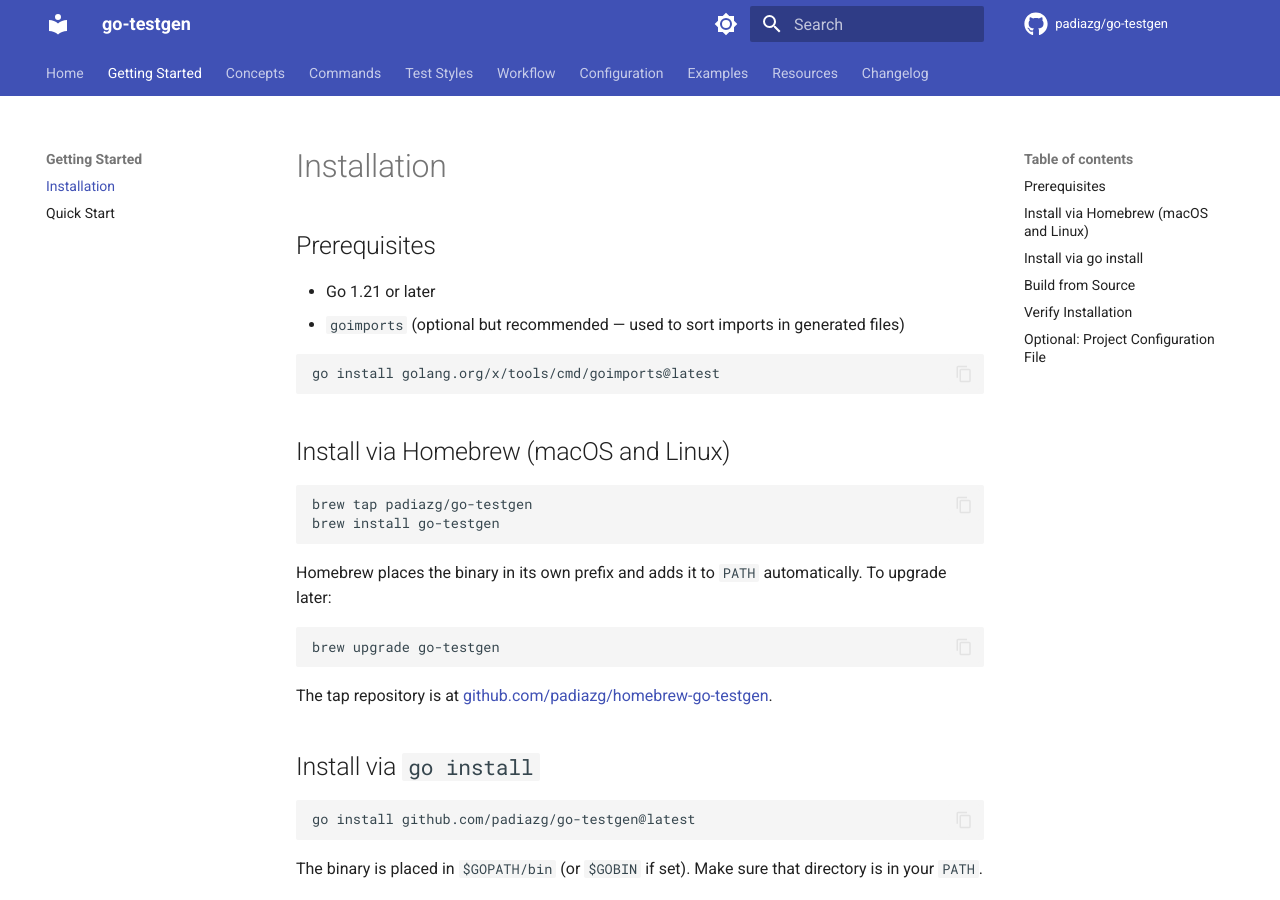
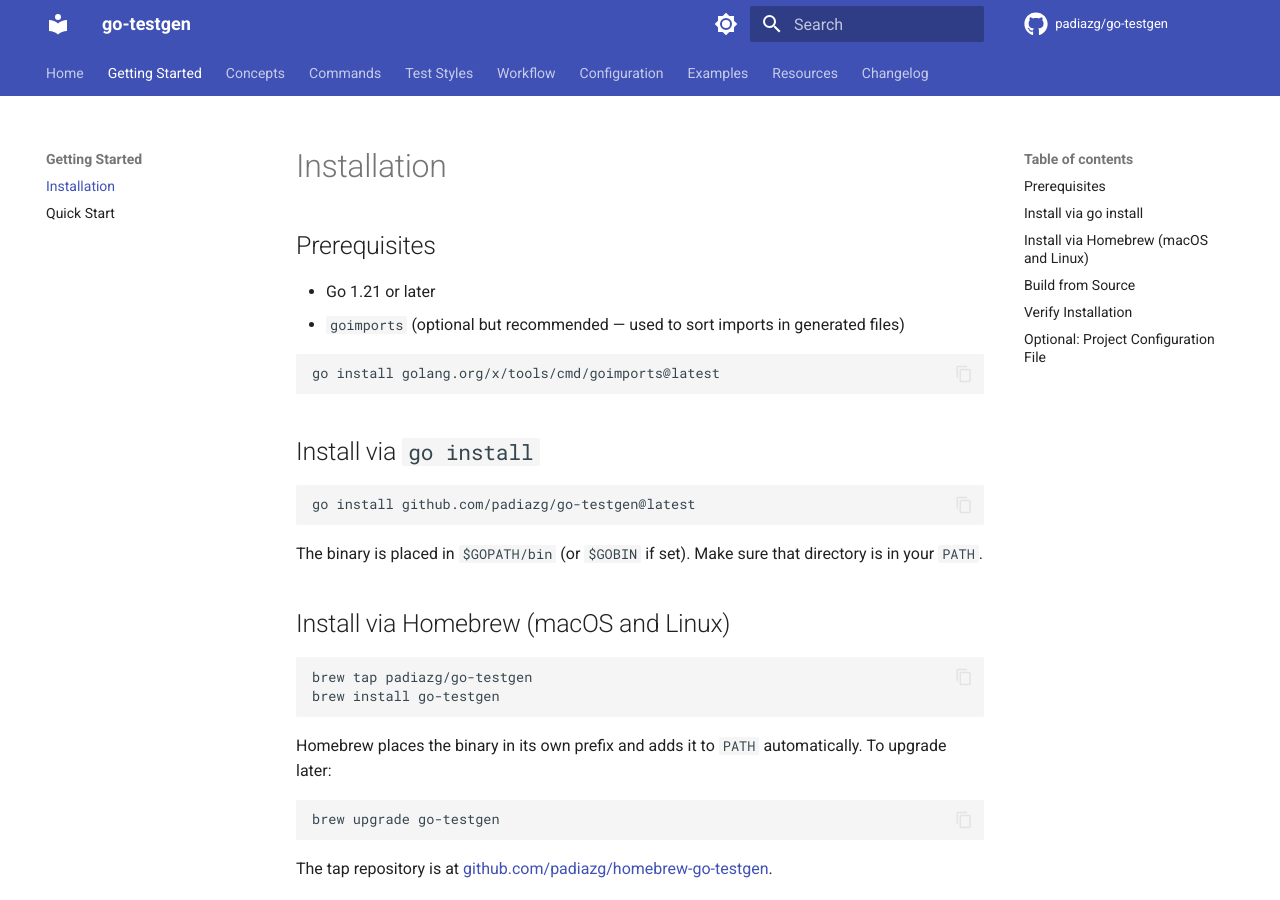
Before and after one commit to padiazg/go-testgen, an MkDocs documentation site: the page built from doc/docs/getting-started/installation.md, in a window 1280 px wide and 900 px high. Built offline with MkDocs 1.6.1 and Material for MkDocs 9.7.7, drawn with Linux system fonts in a browser that asks for light colours; comment, search, counter and statistics services are not loaded; part of the change alters nothing that is shown.

````diff
--- a/doc/docs/getting-started/installation.md
+++ b/doc/docs/getting-started/installation.md
@@ -8,6 +8,14 @@
 ```bash
 go install golang.org/x/tools/cmd/goimports@latest
 ```
+
+## Install via `go install`
+
+```bash
+go install github.com/padiazg/go-testgen@latest
+```
+
+The binary is placed in `$GOPATH/bin` (or `$GOBIN` if set). Make sure that directory is in your `PATH`.
 
 ## Install via Homebrew (macOS and Linux)
 
@@ -23,14 +31,6 @@ brew upgrade go-testgen
 ```
 
 The tap repository is at [github.com/padiazg/homebrew-go-testgen](https://github.com/padiazg/homebrew-go-testgen).
-
-## Install via `go install`
-
-```bash
-go install github.com/padiazg/go-testgen@latest
-```
-
-The binary is placed in `$GOPATH/bin` (or `$GOBIN` if set). Make sure that directory is in your `PATH`.
 
 ## Build from Source
 
````
Also changed, not shown: .goreleaser.local.yml (added), 1 other file.
